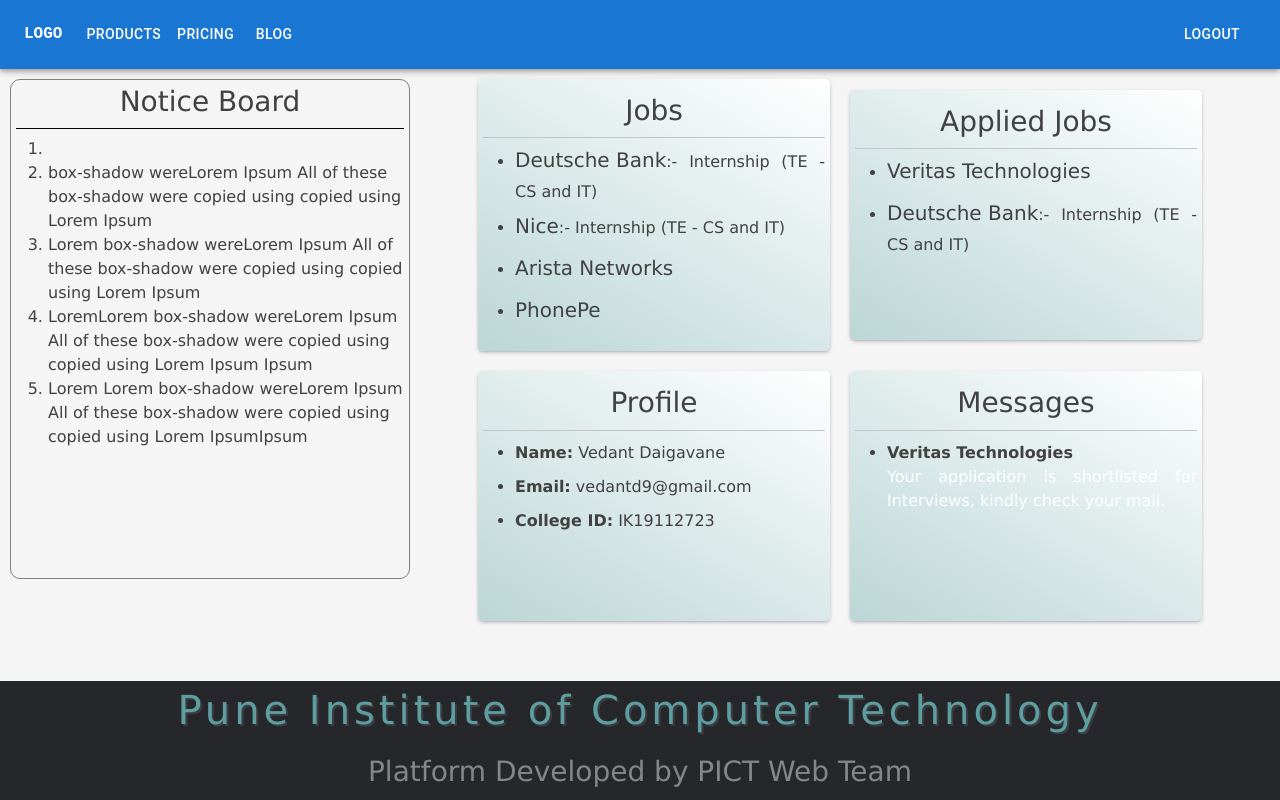
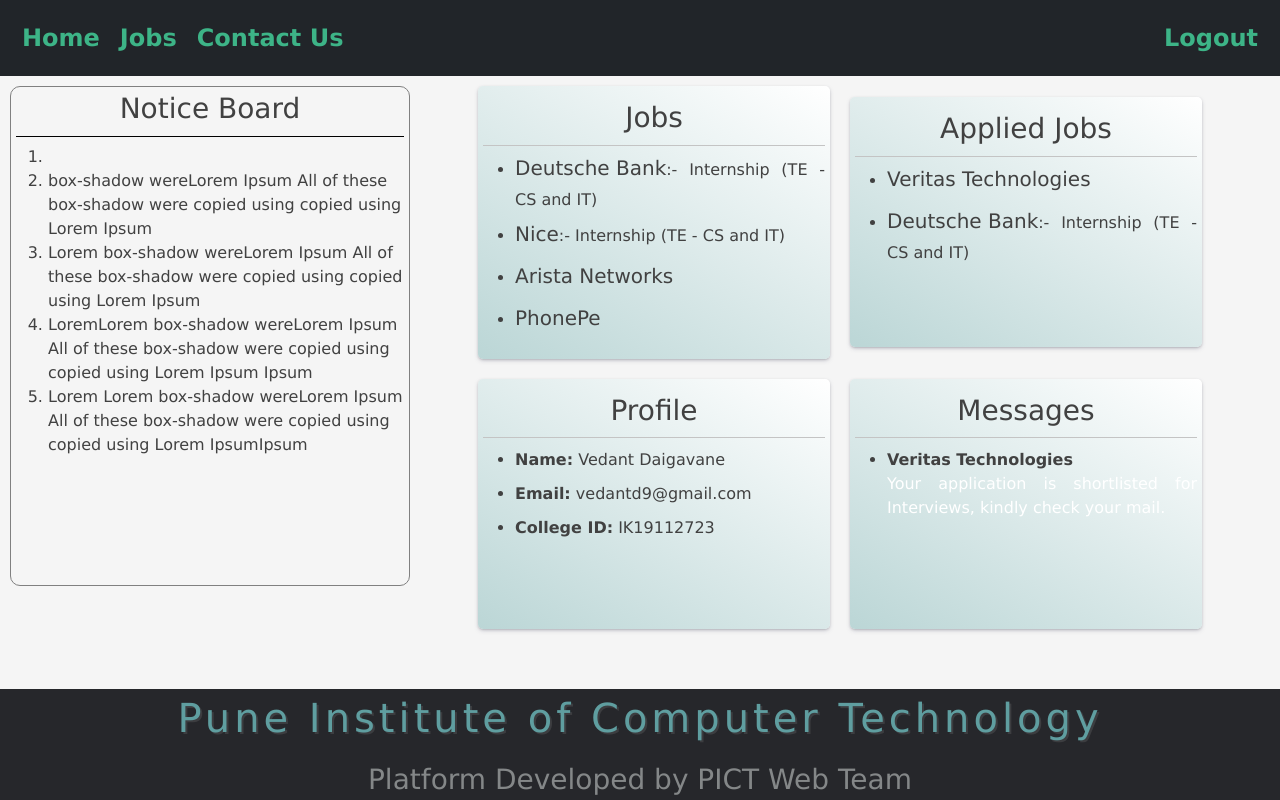
Before and after one commit to RhutvijChiplunkar/selection-portal, a React (Create React App) app in the folder frontend/: page /home in a window 1280 px wide. Shown: the top 800 px of the page. Built offline with nearby package versions, Linux system fonts and the light colour scheme; the HTML template or start-up script is replaced by a standard one.

Commit message:
navbar original

```diff
--- a/frontend/src/Components/Navbar/Navbar.js
+++ b/frontend/src/Components/Navbar/Navbar.js
@@ -1,195 +1,34 @@
-/* import React from "react";
-import { Container, Nav } from "react-bootstrap";
+import React from "react";
+import { Container, Nav, Navbar } from "react-bootstrap";
 import { NavLink } from "react-router-dom";
 import "./Navbar.css";
-import AppBar from '@material-ui/core/AppBar'
-import ToolBar from '@material-ui/core/ToolBar'
-import IconButton from '@mui/material/IconButton';
-import MenuIcon from "@material-ui/icons/Menu";
-import Typography from '@mui/material/Typography';
 
-
-const Navbar = () => {
+const NavBar = () => {
   return (
     <div className="navbar-all">
-      <AppBar position="static">
-        <ToolBar variant="dense">
-          <IconButton edge="start" color="inherit" aria-label="menu" sx={{ mr: 2 }}>
-            <MenuIcon />
-          </IconButton>
-          <Typography variant="h6" color="inherit" component="div">
-            Photos
-          </Typography>
-        </ToolBar>
-      </AppBar>
+      <Navbar
+        collapseOnSelect
+        expand="lg"
+        bg="dark"
+        variant="dark"
+        className="nb py-0"
+      >
+        <Container fluid>
+          <Navbar.Toggle aria-controls="responsive-navbar-nav" />
+          <Navbar.Collapse id="responsive-navbar-nav">
+            <Nav className="me-auto">
+              <NavLink exact to="/Home">Home</NavLink>
+              <NavLink exact to="/JobList">Jobs</NavLink>
+              <NavLink exact to="/ContactUs">Contact Us</NavLink>
+            </Nav>
+            <Nav className="right-logout">
+              <NavLink exact to='/'>Logout</NavLink>
+            </Nav>
+          </Navbar.Collapse>
+        </Container>
+      </Navbar>
     </div>
   );
 };
 
-export default Navbar;
- */
-
-
-import * as React from 'react';
-import AppBar from '@mui/material/AppBar';
-import Box from '@mui/material/Box';
-import Toolbar from '@mui/material/Toolbar';
-import IconButton from '@mui/material/IconButton';
-import Typography from '@mui/material/Typography';
-import Menu from '@mui/material/Menu';
-import MenuIcon from '@mui/icons-material/Menu';
-import Container from '@mui/material/Container';
-import Avatar from '@mui/material/Avatar';
-import Button from '@mui/material/Button';
-import Tooltip from '@mui/material/Tooltip';
-import MenuItem from '@mui/material/MenuItem';
-import AdbIcon from '@mui/icons-material/Adb';
-
-const pages = ['Products', 'Pricing', 'Blog'];
-const settings = ['Profile', 'Account', 'Dashboard', 'Logout'];
-
-const Navbar = () => {
-  const [anchorElNav, setAnchorElNav] = React.useState(null);
-  const [anchorElUser, setAnchorElUser] = React.useState(null);
-
-  const handleOpenNavMenu = (event) => {
-    setAnchorElNav(event.currentTarget);
-  };
-  const handleOpenUserMenu = (event) => {
-    setAnchorElUser(event.currentTarget);
-  };
-
-  const handleCloseNavMenu = () => {
-    setAnchorElNav(null);
-  };
-
-  const handleCloseUserMenu = () => {
-    setAnchorElUser(null);
-  };
-
-  return (
-    <AppBar position="static">
-      <Container maxWidth="xl">
-        <Toolbar disableGutters>
-          <Typography
-            variant="h"
-            noWrap
-            component="a"
-            href="/"
-            sx={{
-              mr: 2,
-              display: { xs: 'none', md: 'flex' },
-              fontFamily: 'monospace',
-              fontWeight: 700,
-              /* letterSpacing: '.3rem', */
-              color: 'inherit',
-              textDecoration: 'none',
-            }}
-          >
-            LOGO
-          </Typography>
-
-          <Box sx={{ flexGrow: 1, display: { xs: 'flex', md: 'none' } }}>
-            <IconButton
-              size="large"
-              aria-label="account of current user"
-              aria-controls="menu-appbar"
-              aria-haspopup="true"
-              onClick={handleOpenNavMenu}
-              color="inherit"
-            >
-              <MenuIcon />
-            </IconButton>
-            <Menu
-              id="menu-appbar"
-              anchorEl={anchorElNav}
-              anchorOrigin={{
-                vertical: 'bottom',
-                horizontal: 'left',
-              }}
-              keepMounted
-              transformOrigin={{
-                vertical: 'top',
-                horizontal: 'left',
-              }}
-              open={Boolean(anchorElNav)}
-              onClose={handleCloseNavMenu}
-              sx={{
-                display: { xs: 'block', md: 'none' },
-              }}
-            >
-              {pages.map((page) => (
-                <MenuItem key={page} onClick={handleCloseNavMenu}>
-                  <Typography textAlign="center">{page}</Typography>
-                </MenuItem>
-              ))}
-            </Menu>
-          </Box>
-          <AdbIcon sx={{ display: { xs: 'flex', md: 'none' }, mr: 1 }} />
-          <Typography
-            variant="h5"
-            noWrap
-            component="a"
-            href=""
-            sx={{
-              mr: 2,
-              display: { xs: 'flex', md: 'none' },
-              flexGrow: 1,
-              fontFamily: 'monospace',
-              fontWeight: 700,
-              letterSpacing: '.3rem',
-              color: 'inherit',
-              textDecoration: 'none',
-            }}
-          >
-            LOGO
-          </Typography>
-          <Box sx={{ flexGrow: 1, display: { xs: 'none', md: 'flex' } }}>
-            {pages.map((page) => (
-              <Button
-                key={page}
-                onClick={handleCloseNavMenu}
-                sx={{ my: 2, color: 'white', display: 'block' }}
-              >
-                {page}
-              </Button>
-            ))}
-          </Box>
-
-          <Box sx={{ flexGrow: 0 }}>
-{/*             <Tooltip title="Open settings">
-              <IconButton onClick={handleOpenUserMenu} sx={{ p: 0 }}>
-                <Avatar alt="Remy Sharp" src="/static/images/avatar/2.jpg" />
-              </IconButton>
-            </Tooltip>
-            <Menu
-              sx={{ mt: '45px' }}
-              id="menu-appbar"
-              anchorEl={anchorElUser}
-              anchorOrigin={{
-                vertical: 'top',
-                horizontal: 'right',
-              }}
-              keepMounted
-              transformOrigin={{
-                vertical: 'top',
-                horizontal: 'right',
-              }}
-              open={Boolean(anchorElUser)}
-              onClose={handleCloseUserMenu}
-            >
-              {settings.map((setting) => (
-                <MenuItem key={setting} onClick={handleCloseUserMenu}>
-                  <Typography textAlign="center">{setting}</Typography>
-                </MenuItem>
-              ))}
-            </Menu> */}
-            <Button variant="danger">Logout</Button>
-          </Box>
-
-        </Toolbar>
-      </Container>
-    </AppBar>
-  );
-};
-export default Navbar;
+export default NavBar;
```
